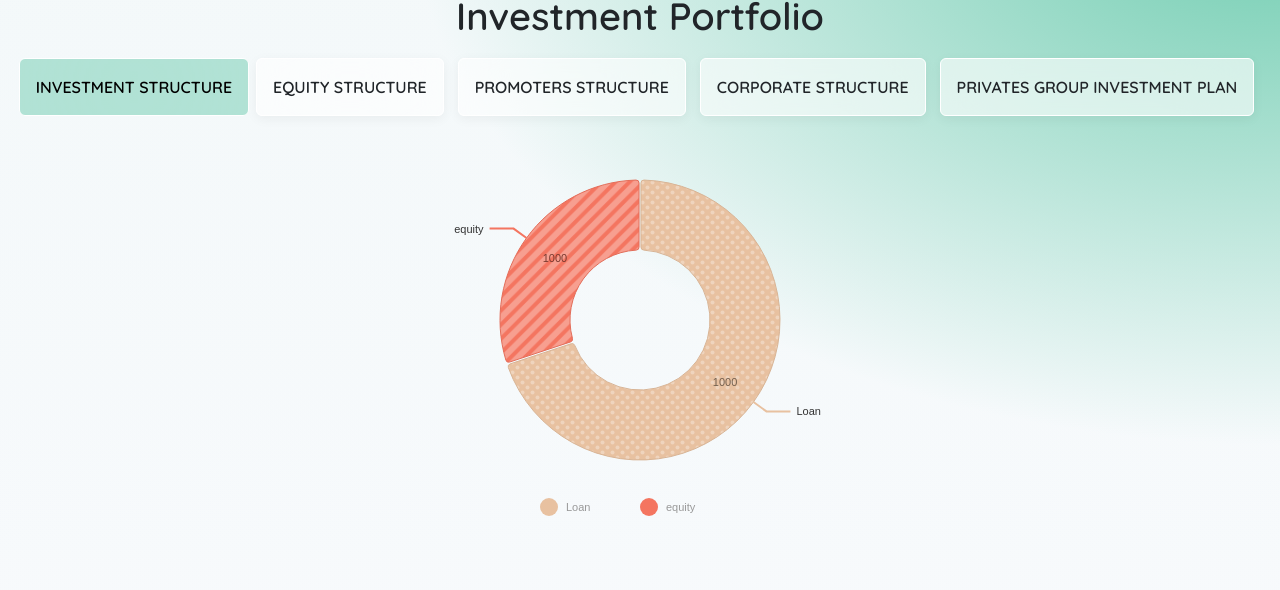
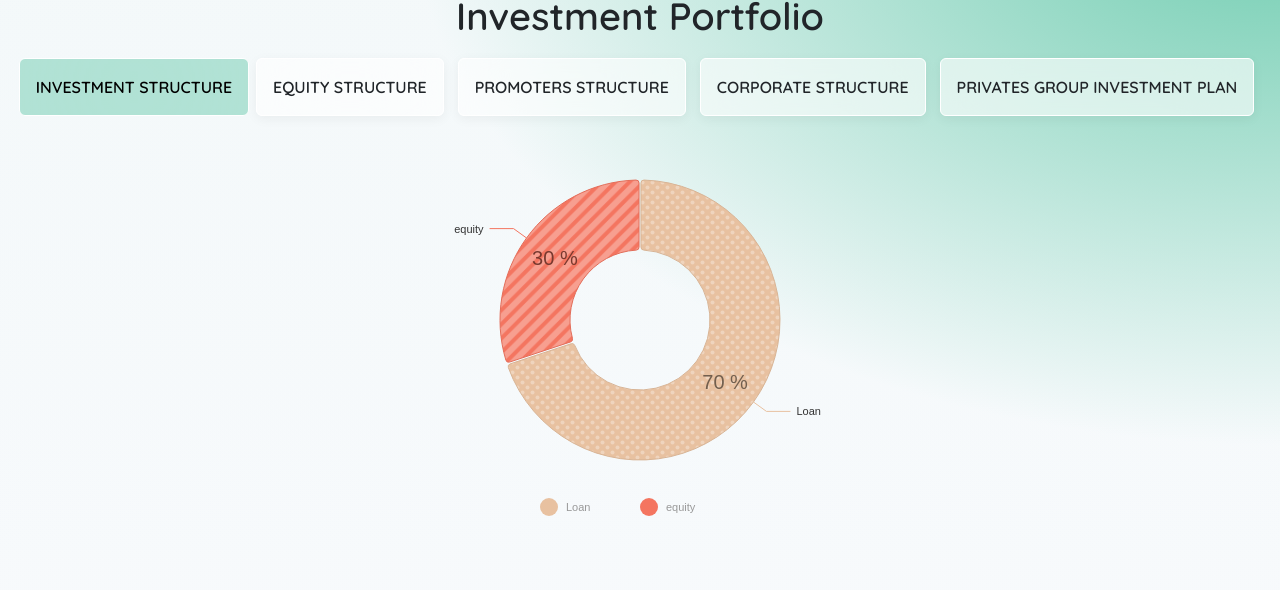
Before and after one commit to binishasherchan/public-portal, a React (Vite) app: page / in a window 1280 px wide. Shown: the part 4895-5485 px from the top of the page. Built offline with nearby package versions, Linux system fonts and the light colour scheme.

Commit message:
Adds percentage label in pie chart

```diff
--- a/src/sections/Home/Section7/Components/Investment.jsx
+++ b/src/sections/Home/Section7/Components/Investment.jsx
@@ -29,7 +29,9 @@ function Investment() {
     innerRadius={0.5}
     padAngle={0.7}
     cornerRadius={3}
-    arcLabel={(d) => <tspan>{total}</tspan>}
+
+    arcLabel={(d) => <tspan style={{fontSize:"20px"}}>{(d.value/total)*100} %</tspan>}
+
     activeOuterRadiusOffset={8}
 
     borderWidth={1}
@@ -44,7 +46,7 @@ function Investment() {
     }}
     arcLinkLabelsSkipAngle={10}
     arcLinkLabelsTextColor="#333333"
-    arcLinkLabelsThickness={2}
+
     arcLinkLabelsColor={{ from: 'color' }}
     arcLabelsSkipAngle={10}
     arcLabelsTextColor={{
```
